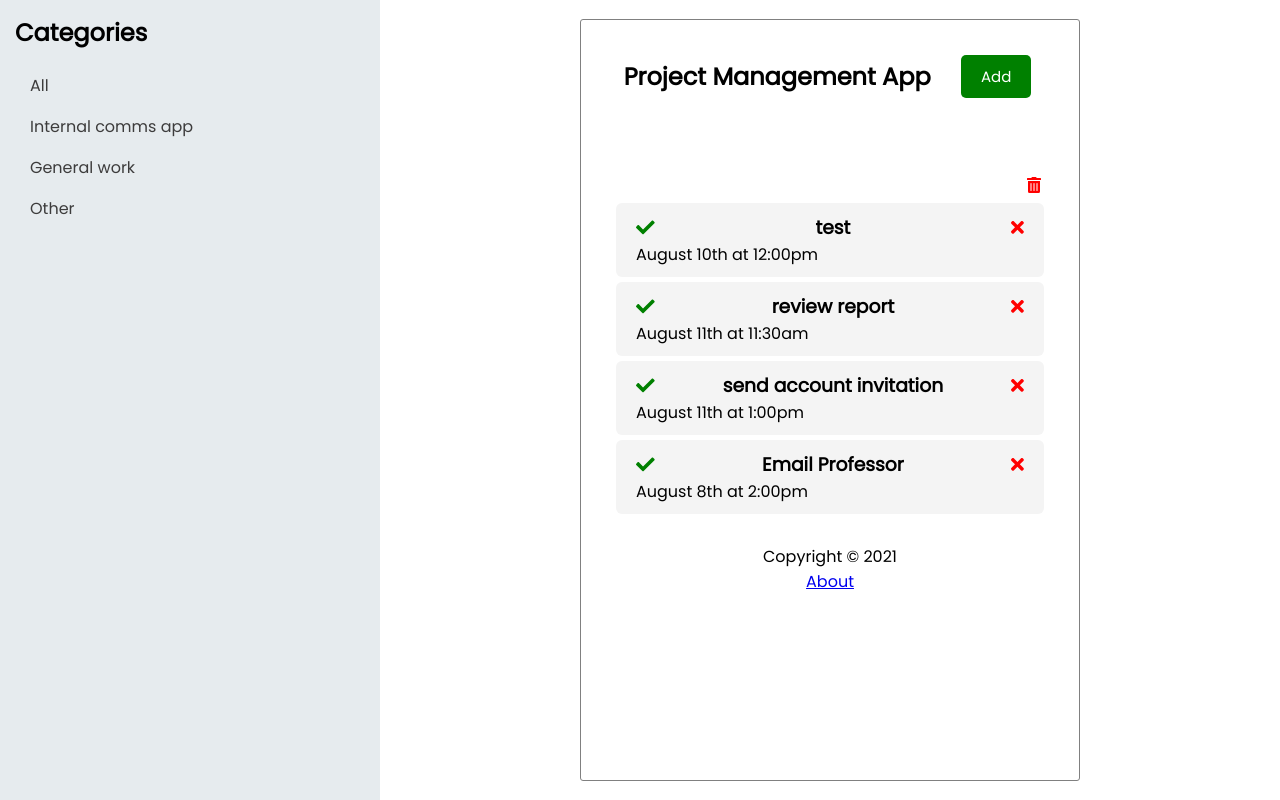
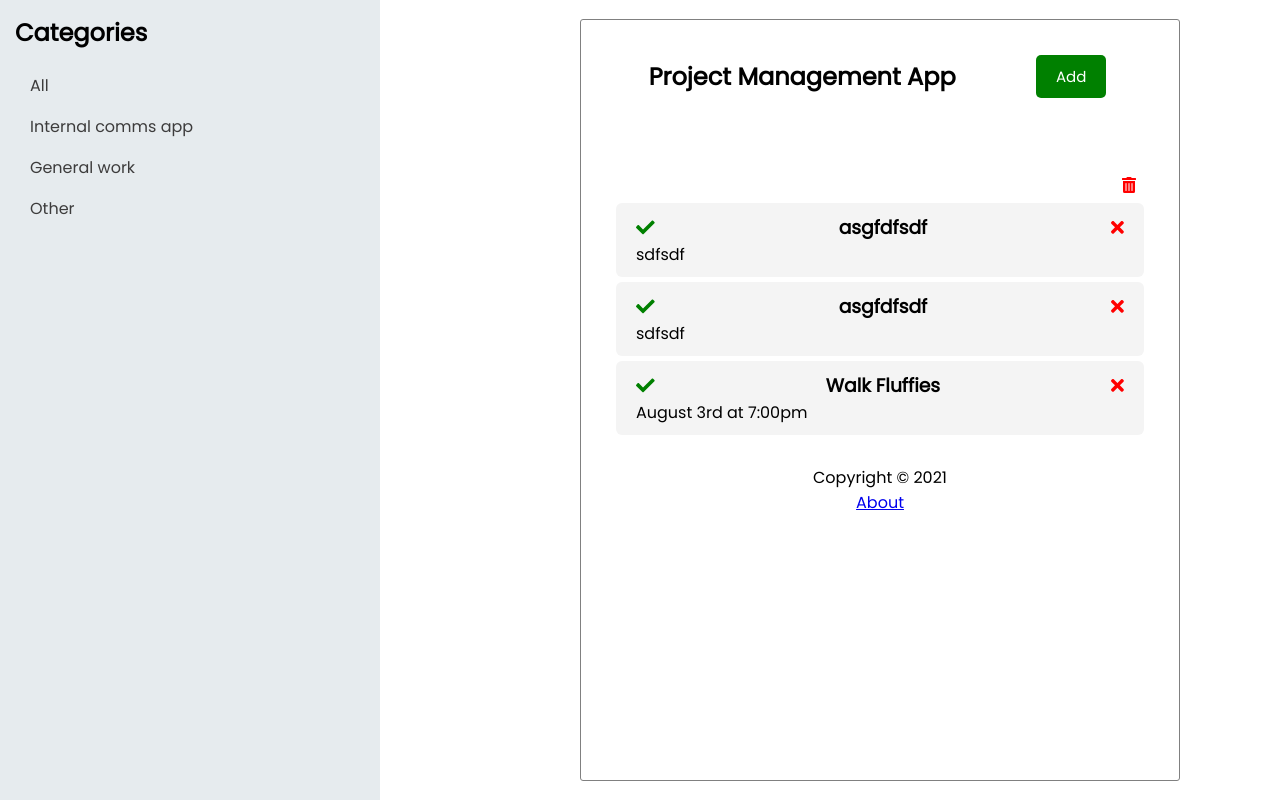
Before and after one commit to CloJr/team2-angular-project-management-app, an Angular app: page / in a window 1280 px wide. Built offline with nearby package versions, Linux system fonts and the light colour scheme; data requests are answered from the project's data file.

Commit message:
Delete all task button fixed

```diff
--- a/db.json
+++ b/db.json
@@ -1,32 +1,25 @@
 {
   "tasks": [
     {
-      "text": "test",
-      "day": "August 10th at 12:00pm",
-      "reminder": false,
-      "completed": false,
-      "id": 1
-    },
-    {
-      "text": "review report",
-      "day": "August 11th at 11:30am",
-      "reminder": false,
-      "completed": false,
-      "id": 2
-    },
-    {
-      "text": "send account invitation",
-      "day": "August 11th at 1:00pm",
-      "reminder": false,
-      "completed": false,
-      "id": 3
-    },
-    {
-      "text": "Email Professor",
-      "day": "August 8th at 2:00pm",
+      "text": "asgfdfsdf",
+      "day": "sdfsdf",
       "reminder": false,
       "completed": false,
       "id": 4
+    },
+    {
+      "text": "asgfdfsdf",
+      "day": "sdfsdf",
+      "reminder": false,
+      "completed": false,
+      "id": 5
+    },
+    {
+      "text": "Walk Fluffies",
+      "day": "August 3rd at 7:00pm",
+      "reminder": false,
+      "completed": false,
+      "id": 6
     }
   ]
 }
--- a/src/app/app.module.ts
+++ b/src/app/app.module.ts
@@ -7,7 +7,6 @@ import { RouterModule, Routes } from '@angular/router';
 
 import { AppRoutingModule } from './app-routing.module';
 import { AppComponent } from './app.component';
-import { ComponentsComponent } from './components/components.component';
 import { ListsComponent } from './components/lists/lists.component';
 import { ListsDetailsComponent } from './components/lists-details/lists-details.component';
 import { HeaderComponent } from './components/header/header.component';
--- a/src/app/components/components.component.html
+++ /dev/null
@@ -1 +0,0 @@
-<p>components works!</p>
--- a/src/app/components/lists/lists.component.css
+++ b/src/app/components/lists/lists.component.css
@@ -0,0 +1,48 @@
+/* Tooltip container */
+.tooltip {
+    position: relative;
+    display: inline-block;
+    cursor: pointer;
+    left:95%;
+    }
+
+    /* Tooltip text */
+    .tooltip .tooltiptext {
+    visibility: hidden;
+    width: 105px;
+    background-color: #555;
+    color: #fff;
+    text-align: center;
+    padding: 5px 0;
+    border-radius: 6px;
+    font-size: xx-small;
+
+    /* Position the tooltip text */
+    position: absolute;
+    z-index: 1;
+    bottom: 125%;
+    left: 100%;
+    margin-left: -60px;
+
+    /* Fade in tooltip */
+    opacity: 0;
+    transition: opacity 0.3s;
+    }
+
+    /* Tooltip arrow */
+    .tooltip .tooltiptext::after {
+    content: "";
+    position: absolute;
+    top: 100%;
+    left: 50%;
+    margin-left: -5px;
+    border-width: 5px;
+    border-style: solid;
+    border-color: #555 transparent transparent transparent;
+    }
+
+    /* Show the tooltip text when you mouse over the tooltip container */
+    .tooltip:hover .tooltiptext {
+    visibility: visible;
+    opacity: 1;
+    }
--- a/src/app/components/lists/lists.component.html
+++ b/src/app/components/lists/lists.component.html
@@ -1,12 +1,15 @@
 <app-add-task (onAddTask) = "addTask($event)"></app-add-task>
 
 <div class="tooltip">
-    <fa-icon id="deletealltasks" (click)="onalldelete(task)"
-    [ngStyle]="{ color: 'red' }" [icon]="faTrashAlt" (onAllDeleteTask)="deleteAllTask(task)">
+    <fa-icon id="deletealltasks" (click)="deleteAllTasks()"
+    [ngStyle]="{ color: 'red' }" [icon]="faTrashAlt" >
     </fa-icon >
     <span class="tooltiptext">Delete all Tasks</span>
 </div>
 
+
+
+<!-- When you are using an ngFor, the variable does not exist outside of this component selector tag -->
 <app-lists-details *ngFor="let task of tasks"
     [task]="task"
     (onDeleteTask)= "deleteTask(task)"
@@ -14,54 +17,3 @@
     (onCompletedTask)="completeTask(task)"
     >
 </app-lists-details>
-
-<style>
-    /* Tooltip container */
-  .tooltip {
-  position: relative;
-  display: inline-block;
-  cursor: pointer;
-  left:95%;
-  }
-
-  /* Tooltip text */
-  .tooltip .tooltiptext {
-  visibility: hidden;
-  width: 105px;
-  background-color: #555;
-  color: #fff;
-  text-align: center;
-  padding: 5px 0;
-  border-radius: 6px;
-  font-size: xx-small;
-
-  /* Position the tooltip text */
-  position: absolute;
-  z-index: 1;
-  bottom: 125%;
-  left: 100%;
-  margin-left: -60px;
-
-  /* Fade in tooltip */
-  opacity: 0;
-  transition: opacity 0.3s;
-  }
-
-  /* Tooltip arrow */
-  .tooltip .tooltiptext::after {
-  content: "";
-  position: absolute;
-  top: 100%;
-  left: 50%;
-  margin-left: -5px;
-  border-width: 5px;
-  border-style: solid;
-  border-color: #555 transparent transparent transparent;
-  }
-
-  /* Show the tooltip text when you mouse over the tooltip container */
-  .tooltip:hover .tooltiptext {
-  visibility: visible;
-  opacity: 1;
-  }
-  </style>
--- a/src/app/components/lists/lists.component.ts
+++ b/src/app/components/lists/lists.component.ts
@@ -11,10 +11,12 @@ import { faTrashAlt } from '@fortawesome/free-solid-svg-icons';
 })
 
 export class ListsComponent implements OnInit {
-  tasks: Task[] = TASKS;
+  tasks: Task[] = [];
+
+
   faTrashAlt = faTrashAlt;
-  @Input() task: Task;
-  @Output() onAllDeleteTask: EventEmitter<Task> = new EventEmitter();
+  // @Input() task: Task;
+  // @Output() onAllDeleteTask: EventEmitter<Task> = new EventEmitter();
 
   constructor(private taskService: TaskService) { }
 
@@ -22,10 +24,6 @@ export class ListsComponent implements OnInit {
     this.taskService.getTasks().subscribe((tasks) => (this.tasks = tasks));
   }
 
-  deleteTask(task: Task){
-    this.taskService.deleteTask(task).subscribe(() => (this.tasks = this.tasks.filter
-      ((t)=> t.id !== task.id)));
-  }
 
   toggleReminder(task: Task){
     task.reminder = !task.reminder;
@@ -41,12 +39,38 @@ export class ListsComponent implements OnInit {
     this.taskService.updateTaskReminder(task).subscribe();
   }
 
-  onalldelete(task){
-    this.onAllDeleteTask.emit(task);
-    console.log('123');
+  // This is not currently going anywhere
+  // onalldelete(task){
+  //   this.onAllDeleteTask.emit(task);
+  //   console.log('123');
+  // }
+
+  deleteTask(task: Task){
+    // This should just delete the task from the this.tasks[], and then update the service data,
+
+
+    // this.taskService.deleteTask(task).subscribe()
+    //because of asynch, this is running concurrently with the line of code above, and then, it returns too fast
+    // this.taskService.getTasks().subscribe((tasks) => (this.tasks = tasks));
+
+
+    this.taskService.deleteTask(task).subscribe(() => (this.tasks = this.tasks.filter
+      ((t)=> t.id !== task.id)));
   }
 
-  deleteAllTask(task: Task){
-    this.taskService.deleteAllTask(task).subscribe(() => this.tasks);
+  deleteAllTasks(){
+    console.log("So you have chosen death, now deleting all tasks")
+    for(let i = 0; i < this.tasks.length; i++){
+      // this.taskService.deleteTask(this.tasks[i])
+      this.deleteTask(this.tasks[i])
+    }
+console.log();
+
+    // this.taskService.deleteAllTask(task).subscribe(() => (this.tasks));
   }
+
+  // editTask(task: Task){
+  //   this.taskService.editTask(task)
+  // }
+
 }
--- a/src/app/services/task.service.ts
+++ b/src/app/services/task.service.ts
@@ -14,6 +14,9 @@ const httpOptions = {
 })
 
 export class TaskService {
+
+
+
   private apiUrl = 'http://localhost:5000/tasks';
 
   constructor(private http:HttpClient) {}
@@ -21,10 +24,16 @@ export class TaskService {
   getTasks(): Observable<Task[]>
   {
     return this.http.get<Task[]>(this.apiUrl)
+
   }
 
-  deleteTask(task: Task): Observable<Task>{
+  // This is a delete method, its supposed to delete stuff,
+  // But it is also an observable... and it has a task as its data,
+  //
+  deleteTask(task: Task):Observable<Task>{
+    console.log(task, "Is going to be deleted");
     const url = `${this.apiUrl}/${task.id}`;
+
     return this.http.delete<Task>(url);
   }
 
@@ -42,8 +51,9 @@ export class TaskService {
     return this.http.put<Task>(url, task, httpOptions);
   }
 
-  deleteAllTask(task: Task): Observable<Task>{
-    const url = `${this.apiUrl}/$`;
-    return this.http.delete<Task>(url);
-  }
+  // deleteAllTask(task: Task): Observable<Task>{
+  //   // const url = `${this.apiUrl}`;
+  //   // return this.http.delete<Task>(url);
+
+  // }
 }
--- a/src/styles.css
+++ b/src/styles.css
@@ -27,14 +27,14 @@ body {
 } */
 
 .container{
-  overflow: auto;
+  /* overflow: auto; */
   width: 100%;
   height: 700px;
   border: 1px solid gray;
   border-radius: 3px;
   padding:30px;
-  margin-right: 200px;
-  overflow: auto;
+  margin-right: 100px;
+
 }
 
 .btn {
```
Also changed, not shown: src/app/components/components.component.ts (deleted, +0 -15 lines), src/app/mock-lists.ts (added, +63 -0 lines), src/app/components/components.component.css (deleted), 1 other file (tests, documents, lock files or other folders).
